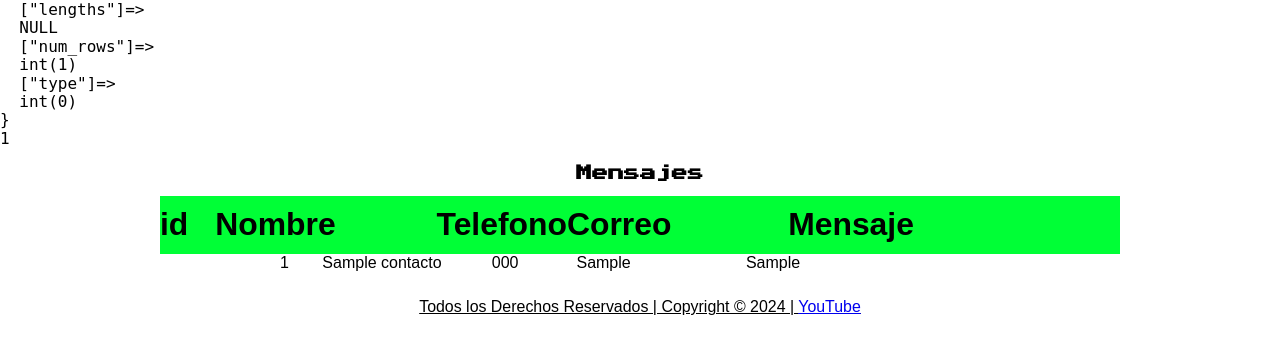
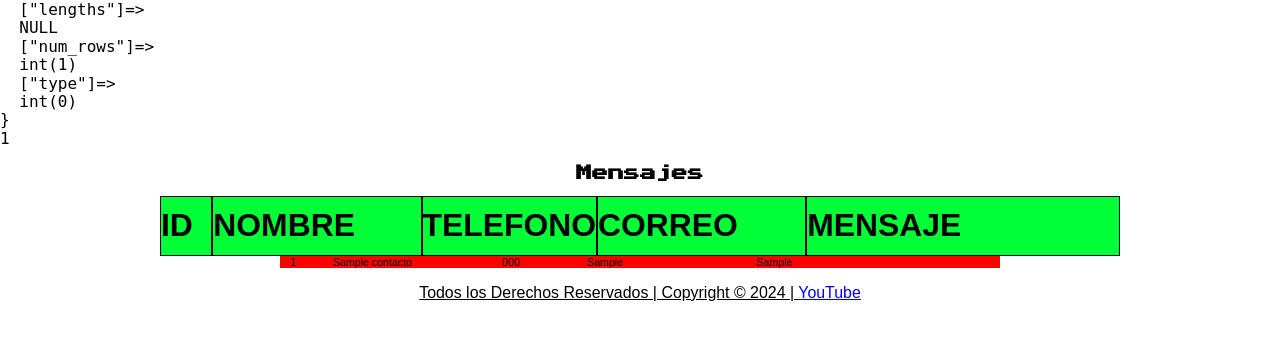
Before and after one commit to GAKC05/NuvCraftPage, a PHP site: page /read.php in a window 1280 px wide. Shown: the part 202-556 px from the top of the page. Run offline with PHP 8.4, Linux system fonts and the light colour scheme; tables that the repository leaves empty or names only in its code hold one stand-in row (values such as "Sample post").

Commit message:
cambiosRealizados_13-06-2024_11-40

```diff
--- a/css/styles.css
+++ b/css/styles.css
@@ -296,7 +296,7 @@ footer{
 }
 
 .cabecera{
-    padding-bottom: 1rem;
+    padding-bottom: 2rem;
 }
 
 .campoCabecera{
@@ -304,9 +304,20 @@ footer{
     font-weight: bold;
     padding: 2rem 0;
     background-color: #00FF36;
+    text-transform: uppercase;
+    border: 1px solid var(--negro);
+}
+.campo{
+    font-size: 2rem;
+    margin: 0 2rem;
 }
 
 .fila{
     display: grid;
     grid-template-columns: .5fr 2fr 1fr 2fr 3fr;
 }
+
+.impar{
+    background-color: #FF0000;
+    color: #ffffff;
+}
--- a/read.php
+++ b/read.php
@@ -31,9 +31,16 @@
         </div>
     </div>
     <?php
+    $num=0;
     while($row = $result->fetch_assoc()){
+        $num++;
+        $paridad='impar';
+        if($num%2==0){
+            $paridad='par';
+        }
+        //PARIDAD INDICA SI ES PAR O IMPAR
         ?>
-            <div class="fila contenedor textonormal">
+            <div class="fila contenedor textonormal <?=$paridad?>">
                 <div class="campo"><?=$row['id']?></div>
                 <div class="campo"><?=$row['nombre']?></div>
                 <div class="campo"><?=$row['telefono']?></div>
```
